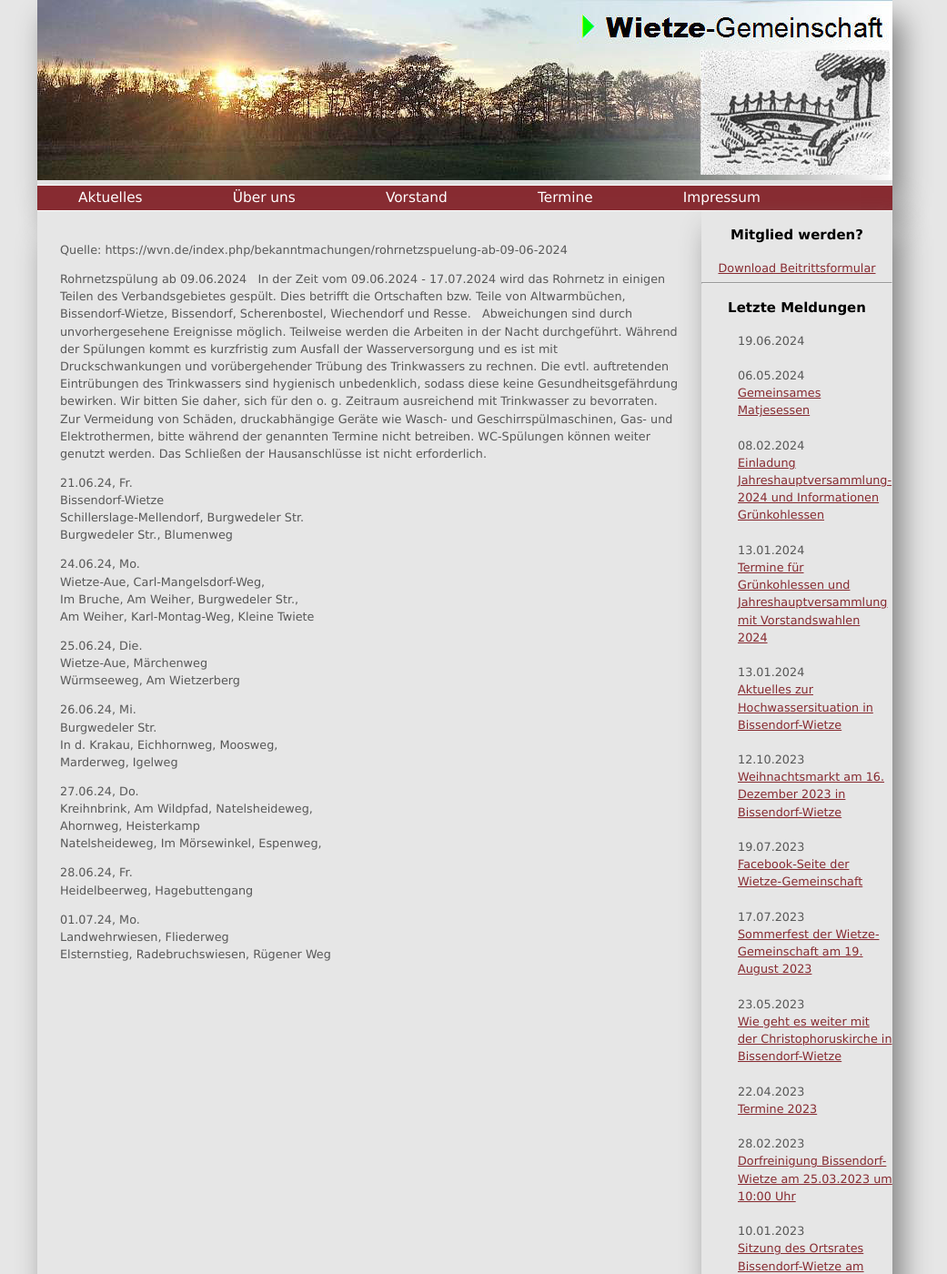
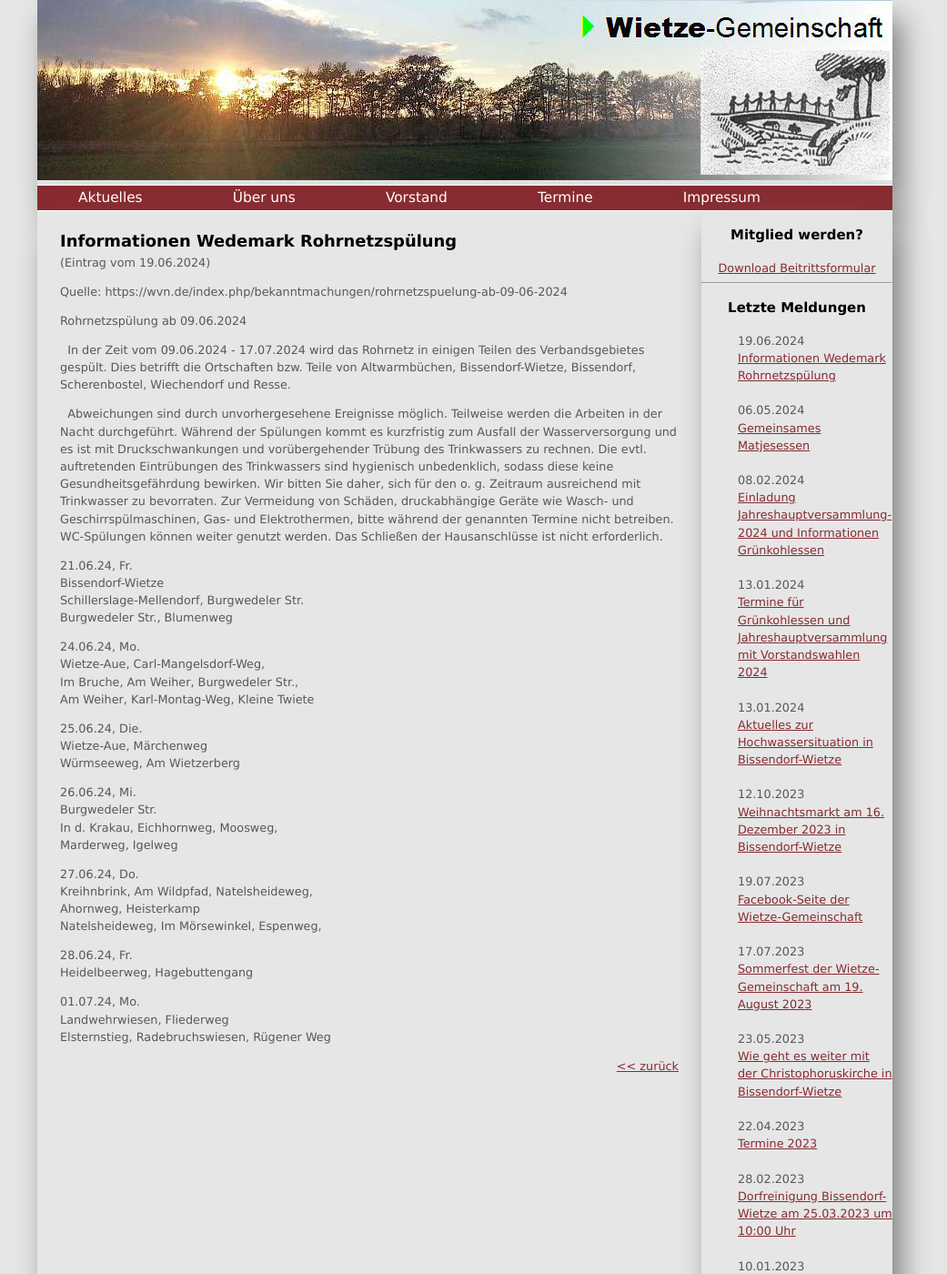
Before and after one commit to car-hei/wietze-gemeinschaft.github.io, a Jekyll site: the page built from _posts/2024-06-19-Infomationen Wedemark: Rohrnetzspülung.md, in a window 1280 px wide and 1400 px high. Shown: the whole window at 91% size, without its empty margins (129-1170 px from the left). Built offline with Jekyll 4.4.1, drawn with Linux system fonts in a browser that asks for light colours.

Commit message:
Update and rename 2024-06-19-Infomationen Wedemark-Rohrnetzspülung.md to 2024-06-19-Infomationen Wedemark: Rohrnetzspülung.md

```diff
--- a/_posts/2024-06-19-Infomationen Wedemark-Rohrnetzspülung.md
+++ b/_posts/2024-06-19-Infomationen Wedemark: Rohrnetzspülung.md
@@ -1,12 +1,14 @@
 ---
 layout: post
-title: Informationen Wedemark: Rohrnetzspülung
+title: Informationen Wedemark Rohrnetzspülung
 ---
 Quelle: https://wvn.de/index.php/bekanntmachungen/rohrnetzspuelung-ab-09-06-2024
 
 Rohrnetzspülung ab 09.06.2024
 
+
 In der Zeit vom 09.06.2024 - 17.07.2024 wird das Rohrnetz in einigen Teilen des Verbandsgebietes gespült. Dies betrifft die Ortschaften bzw. Teile von Altwarmbüchen, Bissendorf-Wietze, Bissendorf, Scherenbostel, Wiechendorf und Resse.
+
 
 Abweichungen sind durch unvorhergesehene Ereignisse möglich. Teilweise werden die Arbeiten in der Nacht durchgeführt. Während der Spülungen kommt es kurzfristig zum Ausfall der Wasserversorgung und es ist mit Druckschwankungen und vorübergehender Trübung des Trinkwassers zu rechnen. Die evtl. auftretenden Eintrübungen des Trinkwassers sind hygienisch unbedenklich, sodass diese keine Gesundheitsgefährdung bewirken. Wir bitten Sie daher, sich für den o. g. Zeitraum ausreichend mit Trinkwasser zu bevorraten. Zur Vermeidung von Schäden, druckabhängige Geräte wie Wasch- und Geschirrspülmaschinen, Gas- und Elektrothermen, bitte während der genannten Termine nicht betreiben. WC-Spülungen können weiter genutzt werden. Das Schließen der Hausanschlüsse ist nicht erforderlich.
 
```
